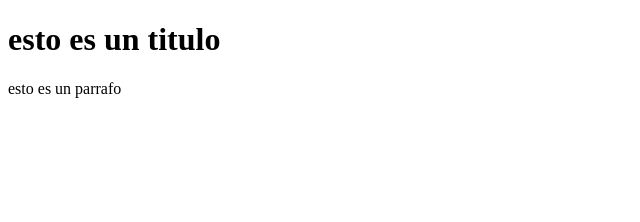
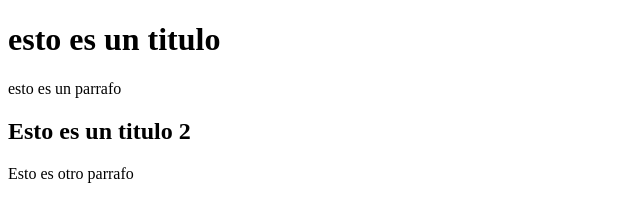
Before and after one commit to jobarv/git, a plain HTML site: page index.html in a window 1280 px wide. Shown: the whole page, without its empty margins (0-640 px from the left). Drawn offline with Linux system fonts and the light colour scheme.

Commit message:
Se agregan mas cosas

```diff
--- a/index.html
+++ b/index.html
@@ -8,5 +8,7 @@
 <body>
     <h1>esto es un titulo</h1>
     <p>esto es un parrafo</p>
+    <h2>Esto es un titulo 2</h2>
+    <p>Esto es otro parrafo</p>
 </body>
 </html>
```
